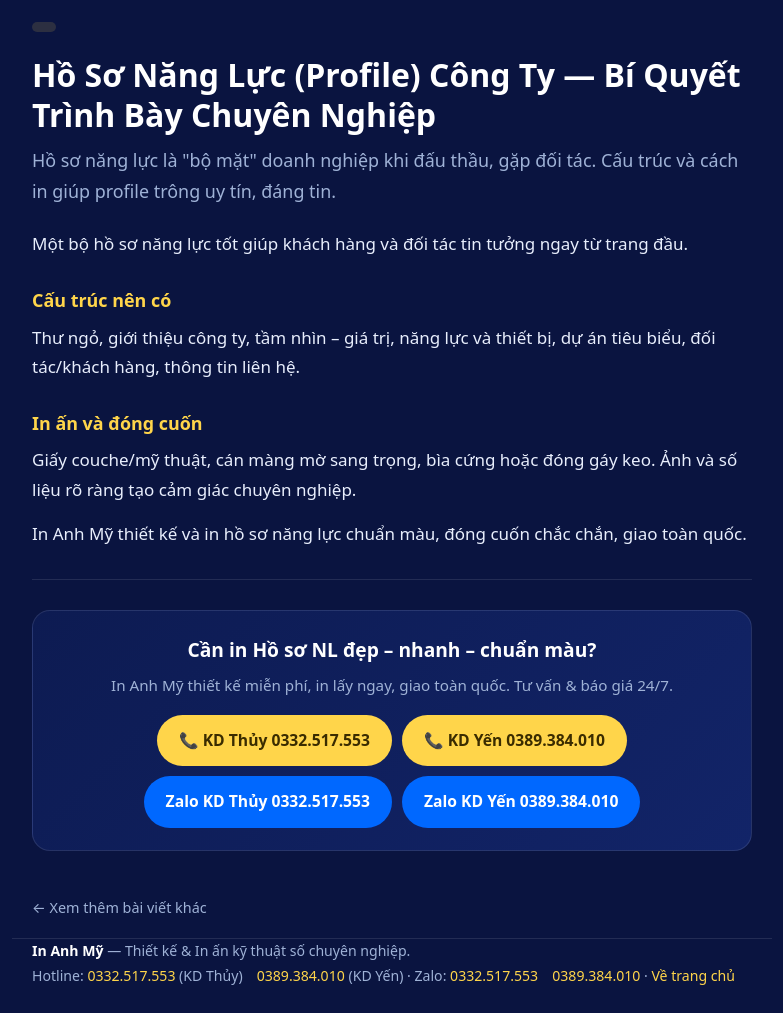
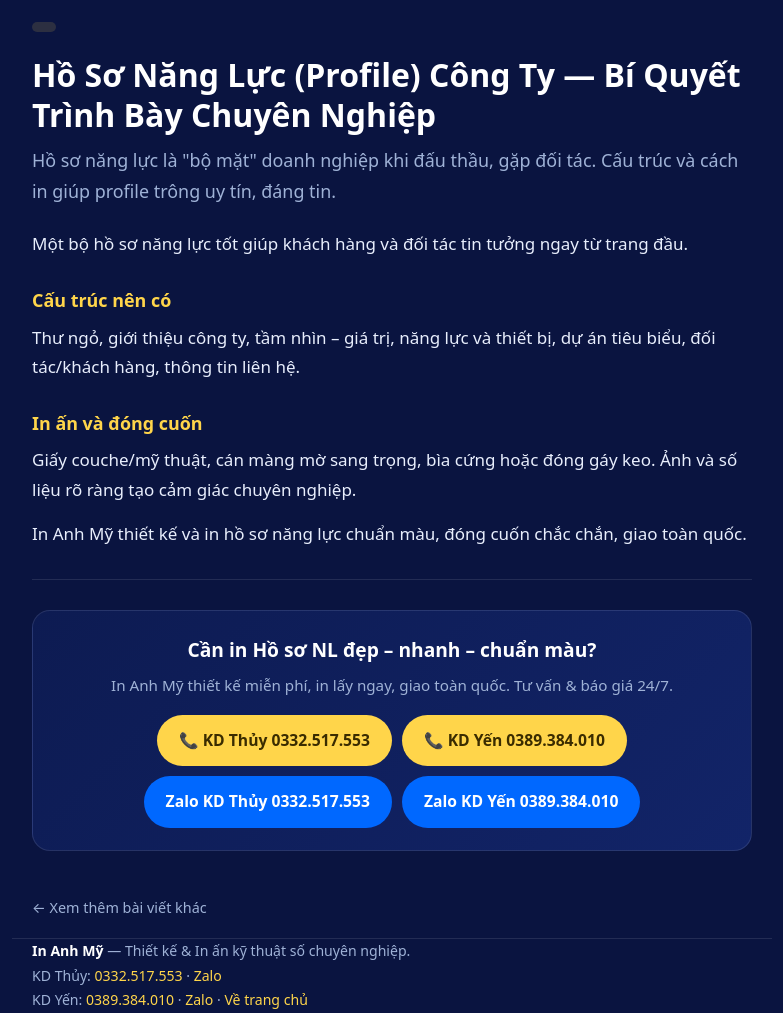
Before and after one commit to thietkenucuoiviet-crypto/inanhmy-web, a plain HTML site: page tin-tuc/ho-so-nang-luc-profile-cong-ty-bi-quyet-trinh-bay-chuyen-nghiep.html in a window 1280 px wide. Shown: the part 89-1102 px from the top of the page, without its empty margins (248-1031 px from the left). Before the commit the page ends 1077 px from the top, so only its background shows below. Drawn offline with Linux system fonts and the light colour scheme.

Commit message:
Add files via upload

```diff
--- a/tin-tuc/ho-so-nang-luc-profile-cong-ty-bi-quyet-trinh-bay-chuyen-nghiep.html
+++ b/tin-tuc/ho-so-nang-luc-profile-cong-ty-bi-quyet-trinh-bay-chuyen-nghiep.html
@@ -89,7 +89,8 @@
 </main>
 <footer class="wrap">
   <b style="color:#fff">In Anh Mỹ</b> — Thiết kế &amp; In ấn kỹ thuật số chuyên nghiệp.<br>
-  Hotline: <a href="tel:0332517553">0332.517.553</a> (KD Thủy)&emsp;<a href="tel:0389384010">0389.384.010</a> (KD Yến) · Zalo: <a href="https://zalo.me/0332517553" target="_blank" rel="noopener">0332.517.553</a>&emsp;<a href="https://zalo.me/0389384010" target="_blank" rel="noopener">0389.384.010</a> · <a href="https://inanhmy.com/">Về trang chủ</a>
+  KD Thủy: <a href="tel:0332517553">0332.517.553</a> · <a href="https://zalo.me/0332517553" target="_blank" rel="noopener">Zalo</a><br>
+  KD Yến: <a href="tel:0389384010">0389.384.010</a> · <a href="https://zalo.me/0389384010" target="_blank" rel="noopener">Zalo</a> · <a href="https://inanhmy.com/">Về trang chủ</a>
 </footer>
 </body>
 </html>
```
Also changed, not shown: tin-tuc/in-banner-standee-hut-mat-tai-diem-ban-su-kien.html (+2 -1 lines), tin-tuc/in-bao-bi-tui-giay-hop-qua-tang-gia-tri-san-pham-va-thuong-hieu.html (+2 -1 lines), tin-tuc/in-catalogue-tai-ha-noi-chon-chat-lieu-trinh-bay-chuan.html (+2 -1 lines), tin-tuc/in-hoa-don-bieu-mau-ban-hang-van-hanh-nhanh-chuyen-nghiep.html (+2 -1 lines), tin-tuc/in-lich-tet-doanh-nghiep-qua-tang-y-nghia-hien-dien-ca-nam.html (+2 -1 lines), tin-tuc/in-menu-quan-cafe-nha-hang-chon-kieu-menu-ben-dep.html (+2 -1 lines), tin-tuc/in-phong-bi-thu-cong-ty-dong-bo-nhan-dien-chuyen-nghiep.html (+2 -1 lines), tin-tuc/in-so-tay-so-khach-hang-in-logo-qua-tang-va-quan-ly-chuyen-nghiep.html (+2 -1 lines), tin-tuc/in-tem-nhan-decal-tang-nhan-dien-chong-hang-gia.html (+2 -1 lines), tin-tuc/in-thiep-moi-thiep-cuoi-dep-an-tuong-trang-trong-voi-khach-moi.html (+2 -1 lines), tin-tuc/in-to-roi-to-gap-quang-cao-re-nhanh-hieu-qua-tai-diem-ban.html (+2 -1 lines), tin-tuc/in-voucher-phieu-qua-tang-kich-cau-giu-chan-khach.html (+2 -1 lines), tin-tuc/thiet-ke-card-visit-dep-7-luu-y-gay-an-tuong-ngay-lan-dau.html (+2 -1 lines).
